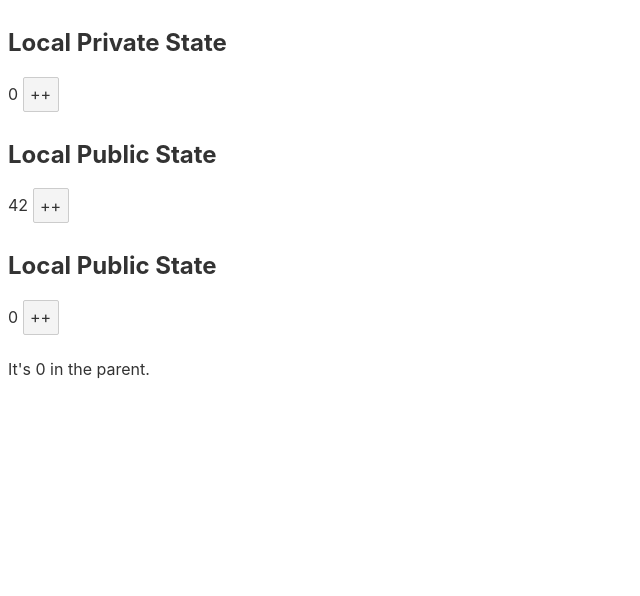
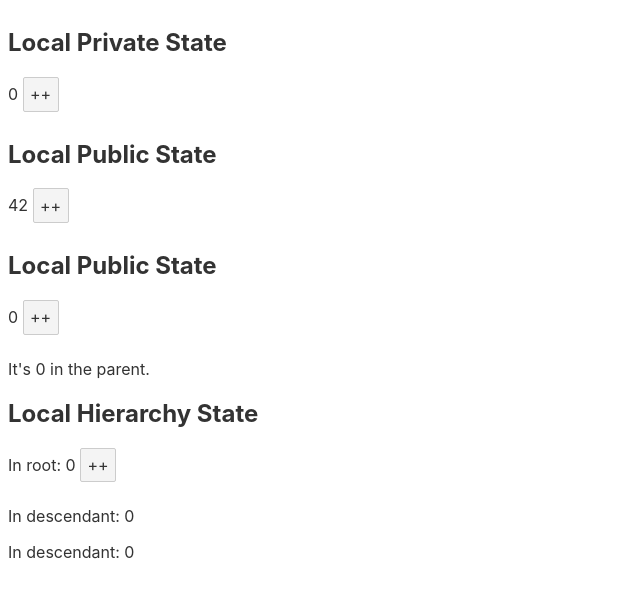
Before and after one commit to joshnuss/svelte-state-examples, a Svelte app: page / in a window 1280 px wide. Shown: the top 596 px of the page, without its empty margins (0-640 px from the left). Built offline with nearby package versions, Linux system fonts and the light colour scheme.

Commit message:
Adds example of state accessible to component tree

```diff
--- a/src/App.svelte
+++ b/src/App.svelte
@@ -1,6 +1,7 @@
 <script>
   import LocalPrivateState from './examples/LocalPrivateState.svelte'
   import LocalPublicState from './examples/LocalPublicState.svelte'
+  import LocalTreeState from './examples/LocalTreeState.svelte'
 
   let boundValue = 0;
 </script>
@@ -21,4 +22,9 @@
     <LocalPublicState bind:value={boundValue}/>
     <p>It's {boundValue} in the parent.</p>
   </section>
+
+  <section>
+    <h2>Local Hierarchy State</h2>
+    <LocalTreeState/>
+  </section>
 </main>
--- /dev/null
+++ b/src/examples/Descendant.svelte
@@ -0,0 +1,12 @@
+<script>
+  import { getContext } from 'svelte'
+
+  const { valueStore } = getContext("MY-KEY")
+
+  let value;
+
+  valueStore.subscribe(new_value => value = new_value)
+
+</script>
+
+In descendant: {value}
--- /dev/null
+++ b/src/examples/LocalTreeState.svelte
@@ -0,0 +1,28 @@
+<script>
+  import {setContext, onMount} from 'svelte'
+  import {writable} from 'svelte/store'
+  import Descendant from './Descendant.svelte'
+
+  // "key" can be any value
+  const key = "MY-KEY"
+
+  const valueStore = writable(0)
+
+  let value;
+
+  const unsubscribe = valueStore.subscribe(new_value => value = new_value)
+
+  onMount(() => unsubscribe)
+
+  // put stuff in context, so child components can access it
+  setContext(key, {valueStore})
+
+  function increment() {
+    valueStore.update(value => value + 1)
+  }
+</script>
+
+In root: {value} <button on:click|preventDefault={increment}>++</button>
+
+<p><Descendant/></p>
+<p><Descendant/></p>
```
